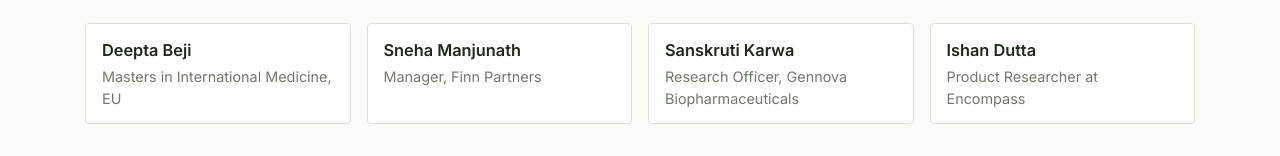
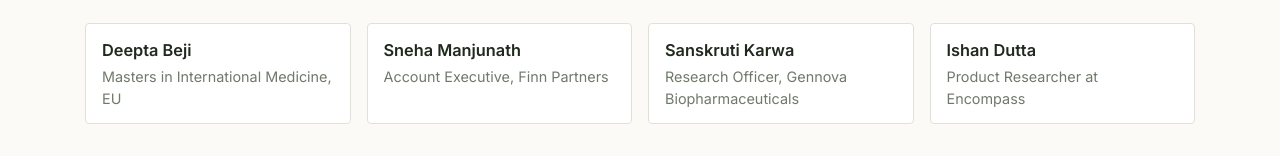
Before and after one commit to rdbcasillas/ishvenkatesh-lab, a Vue app: page /team in a window 1280 px wide. Shown: the part 4916-5072 px from the top of the page. Built offline with nearby package versions, Linux system fonts and the light colour scheme; what vue-particles would draw is missing.

Commit message:
Update Sneha Manjunath position to Account Executive, Finn Partners

```diff
--- a/src/views/Team.vue
+++ b/src/views/Team.vue
@@ -298,7 +298,7 @@ export default {
         },
         {
           name: "Sneha Manjunath",
-          current: "Manager, Finn Partners",
+          current: "Account Executive, Finn Partners",
         },
         {
           name: "Sanskruti Karwa",
```
